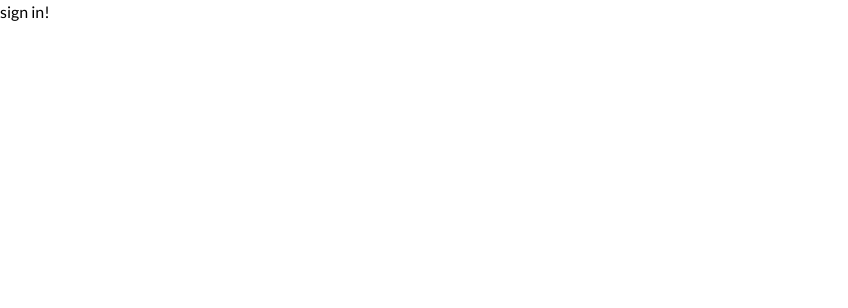
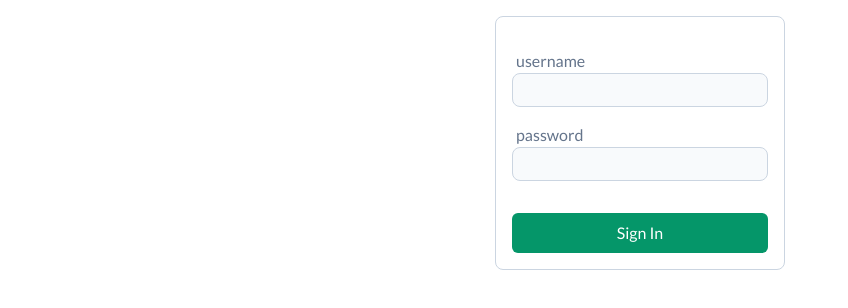
Before and after one commit to hisrael1/Harrys-Plants, a React (Vite) app: page / in a window 1280 px wide. Shown: the top 308 px of the page, without its empty margins (0-848 px from the left). Built offline with nearby package versions, Linux system fonts and the light colour scheme; a web font is replaced by a local one.

Commit message:
auth form / sign in / sign up

```diff
--- a/eslint.config.js
+++ b/eslint.config.js
@@ -33,6 +33,7 @@ export default [
         'warn',
         { allowConstantExport: true },
       ],
+      'react/prop-types': 'off',
     },
   },
 ]
--- /dev/null
+++ b/src/pages/auth/AuthForm/Field.jsx
@@ -0,0 +1,11 @@
+const Field = (props) => {
+    const { label, type, value, onChange } = props;
+    return <div>
+        <div key={label} className="flex flex-col my-4">
+            <label htmlFor={label} className="text-slate-500 pl-1">{label}</label>
+            <input id={label} type={type} className="bg-slate-50 border border-slate-300 rounded-lg px-2 py-1 focus:outline-emerald-600 w-64" value={value} onChange={onChange} />
+        </div>
+    </div>
+}
+
+export default Field;
--- /dev/null
+++ b/src/pages/auth/AuthForm/index.jsx
@@ -0,0 +1,32 @@
+import { useState } from 'react';
+import Field from './Field';
+
+const AuthForm = (props) => {
+    const { fields, submitButtonLabel } = props;
+    const [ values, setValues ] = useState(() => {
+        const initialState = {};
+        fields.forEach(field => {
+            initialState[field.label] = ''
+        })
+        return initialState;
+    });
+
+    return <form className="border border-slate-300 rounded-lg m-4 p-4 font-lato">
+        {
+            fields.map(field => (
+                <Field key={field.label} label={field.label} type={field.type} value={values[field.label]}
+                onChange={(e) => {
+                    setValues({
+                        ...values, [field.label]: e.target.value
+                    })
+                }}
+                />
+            ))
+        }
+        <button className="bg-emerald-600 text-white w-full rounded-md py-2 mt-4">
+            {submitButtonLabel}
+        </button>
+    </form>
+}
+
+export default AuthForm;
--- a/src/pages/auth/SignIn.jsx
+++ b/src/pages/auth/SignIn.jsx
@@ -1,7 +1,23 @@
+import AuthForm from "./AuthForm";
+
 const SignIn = () => {
-    return <div className="font-lato">
-        sign in!
+  return (
+    <div className="font-lato flex justify-center items-center">
+      <AuthForm
+        fields={[
+          {
+            label: "username",
+            type: "text",
+          },
+          {
+            label: "password",
+            type: "password",
+          }
+        ]}
+        submitButtonLabel="Sign In"
+      />
     </div>
-}
+  );
+};
 
 export default SignIn;
--- a/src/pages/auth/SignUp.jsx
+++ b/src/pages/auth/SignUp.jsx
@@ -1,6 +1,24 @@
+import AuthForm from "./AuthForm";
+
 const SignUp = () => {
-    return <div className="font-playfair">
-        sign up
+    return <div className="font-playfair flex justify-center items-center">
+        <AuthForm
+            fields={[
+                {
+                    label: 'username',
+                    type: 'text'
+                },
+                {
+                    label: 'password',
+                    type: 'password'
+                },
+                {
+                    label: 'confirm password',
+                    type: 'password'
+                }
+            ]}
+            submitButtonLabel="Create Account"
+        />
     </div>
 }
 
```
